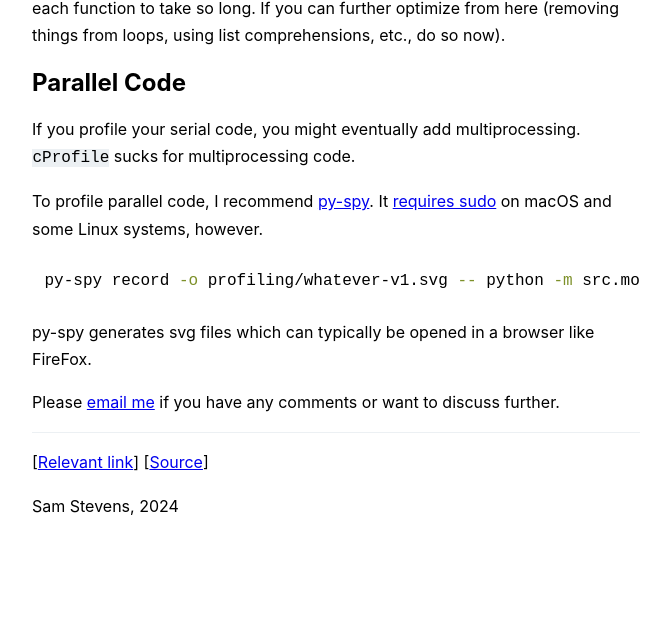
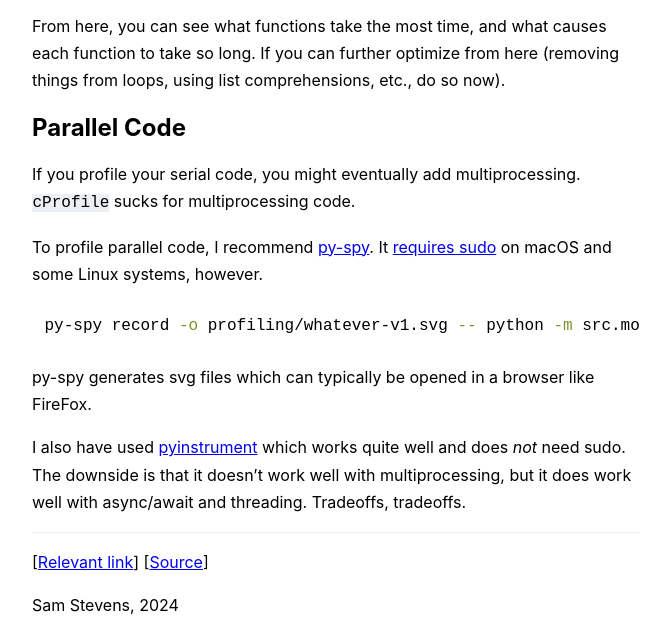
Before and after one commit to samuelstevens/samuelstevens.github.io, a plain HTML site: page writing/profiling-python-code-with-cprofile.html in a window 1280 px wide. Shown: the part 1505-2140 px from the top of the page, without its empty margins (304-975 px from the left). Before the commit the page ends 2041 px from the top, so only its background shows below. Drawn offline with Linux system fonts and the light colour scheme.

Commit message:
updated file(s) at Wed Feb 26 19:45:36 EST 2025

```diff
--- a/writing/profiling-python-code-with-cprofile.html
+++ b/writing/profiling-python-code-with-cprofile.html
@@ -33,6 +33,7 @@
       <!-- Must be unindented to prevent code indentation being broken -->
 <h1 id="profiling-python-code">Profiling Python Code</h1>
 <p><em>(Updated 10/04/2022 with <code>py-spy</code>)</em></p>
+<p><em>(Updated 02/26/2025 with <code>pyinstrument</code>)</em></p>
 <p>Python is an interpreted language, which typically makes it slower
 than compiled languages like C/C++, Java, Rust, or Go. In order to <a
 href="/writing/optimizing-python-code-with-ctypes">optimize Python
@@ -92,8 +93,11 @@ sudo</a> on macOS and some Linux systems, however.</p>
 class="sourceCode bash"><code class="sourceCode bash"><span id="cb3-1"><a href="#cb3-1" aria-hidden="true" tabindex="-1"></a><span class="ex">py-spy</span> record <span class="at">-o</span> profiling/whatever-v1.svg <span class="at">--</span> python <span class="at">-m</span> src.module.whatever arg1 arg2</span></code></pre></div>
 <p>py-spy generates svg files which can typically be opened in a browser
 like FireFox.</p>
-<p>Please <a href="mailto:samuel.robert.stevens@gmail.com">email me</a>
-if you have any comments or want to discuss further.</p>
+<p>I also have used <a
+href="https://github.com/joerick/pyinstrument">pyinstrument</a> which
+works quite well and does <em>not</em> need sudo. The downside is that
+it doesn&#x2019;t work well with multiprocessing, but it does work well with
+async/await and threading. Tradeoffs, tradeoffs.</p>
       <hr />
       <p>[<a href="https://www.youtube-nocookie.com/embed/SHbS9tYFpcQ">Relevant link</a>] [<a href="https://github.com/samuelstevens/personal-website">Source</a>]</p>
       <p>Sam Stevens, 2024</p>
```
